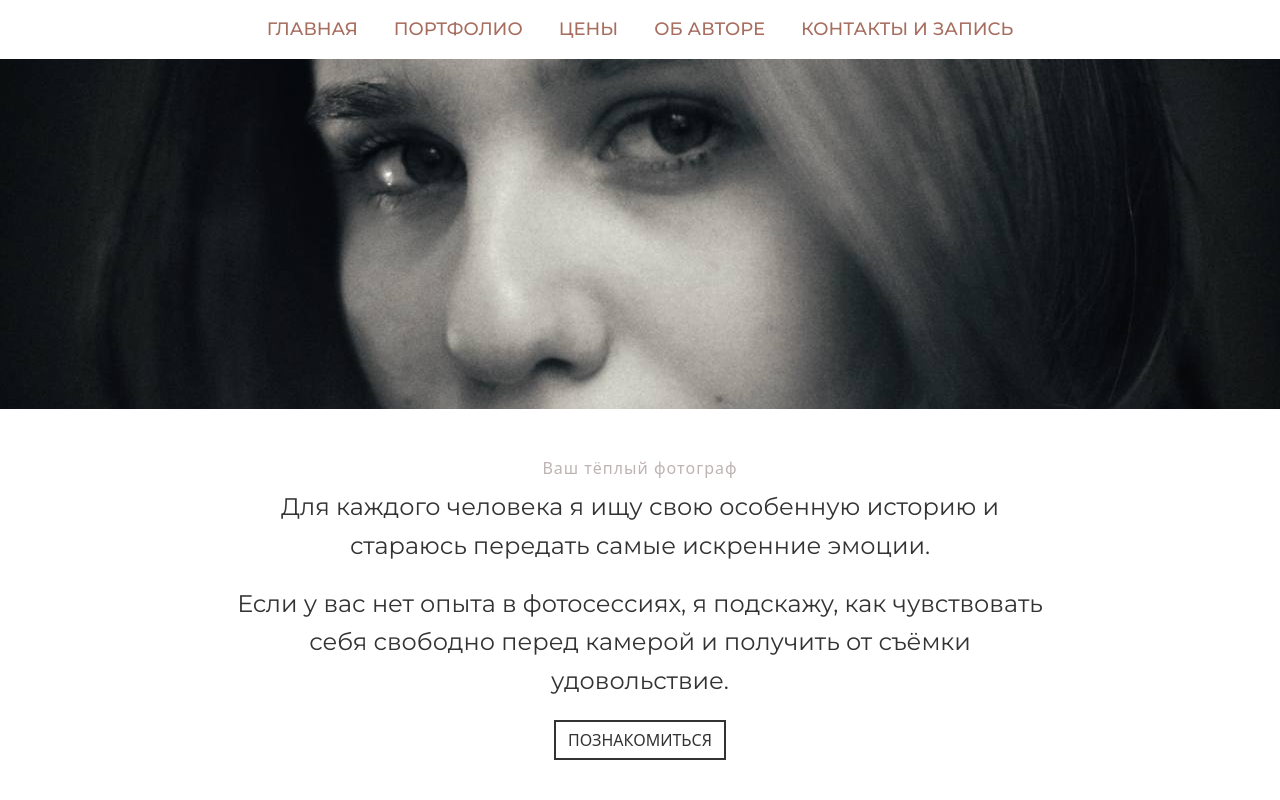
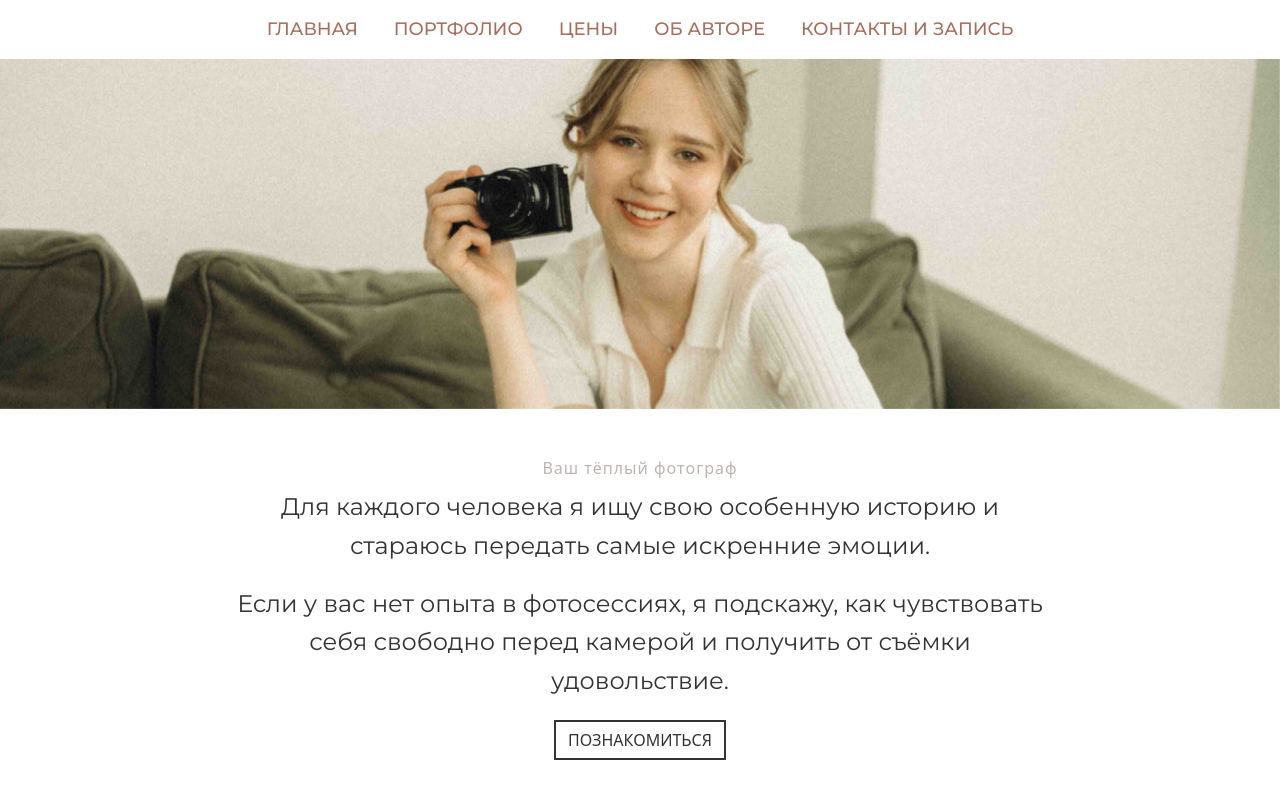
Before and after one commit to curash58/photo_pol, a React (Create React App) app: page / in a window 1280 px wide. Shown: the top 800 px of the page. Built offline with nearby package versions, Linux system fonts and the light colour scheme; no server answers; the database is empty.

Commit message:
Change main photo

```diff
--- a/src/components/main-photo/MainPhoto.css
+++ b/src/components/main-photo/MainPhoto.css
@@ -15,6 +15,7 @@
     width: 100%; /* Make the image stretch to full width */
     height: 100%; /* Make the image stretch to full height */
     object-fit: cover; /* Cover the entire container, cropping if necessary */
+    object-position: 0% 20%;
     opacity: 0; /* Start with the image being invisible */
     animation: fadeIn 1.5s ease-in-out forwards; /* Fade-in animation */
   }
--- a/src/components/main-photo/MainPhoto.jsx
+++ b/src/components/main-photo/MainPhoto.jsx
@@ -3,7 +3,7 @@ import { Container } from 'react-bootstrap';
 import './MainPhoto.css';
 
 const MainPhoto = () => {
-  const photoUrl = process.env.PUBLIC_URL + '/assets/img/Home-main.jpeg';
+  const photoUrl = process.env.PUBLIC_URL + '/assets/img/main_photo_low.jpg';
 
   return (
     <Container fluid className="main-photo-container">
```
Also changed, not shown: public/assets/img/main_photo_low.jpg (added).
